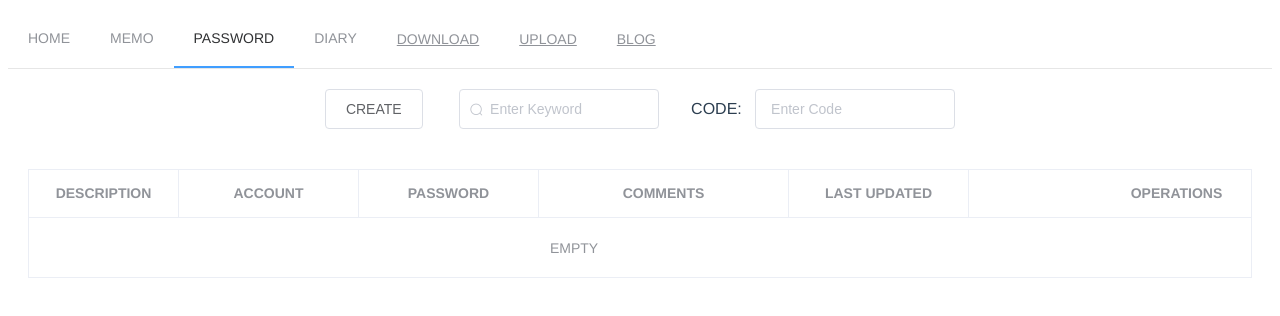
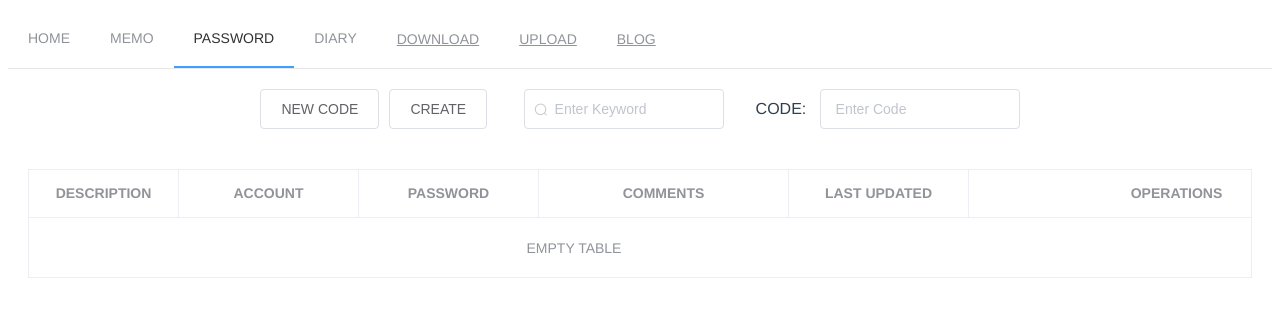
Before and after one commit to Shaneue/shane-fe, a Vue app: page /#/password in a window 1280 px wide. Shown: the top 316 px of the page. Built offline with nearby package versions, Linux system fonts and the light colour scheme.

Commit message:
codeModify and code opti

```diff
--- a/src/components/Memo.vue
+++ b/src/components/Memo.vue
@@ -11,6 +11,7 @@
         :props="defaultProps"
         highlight-current
         ref="tree"
+        empty-text="EMPTY LIST"
       ></el-tree>
     </el-aside>
     <el-main>
--- a/src/components/Password.vue
+++ b/src/components/Password.vue
@@ -1,6 +1,7 @@
 <template>
   <el-container class="password">
     <el-header>
+      <el-button @click="newCode">NEW CODE</el-button>
       <el-button @click="newPassword">CREATE</el-button>&#8195;&#8195;
       <el-input
         class="input_fixed"
@@ -73,7 +74,13 @@
           <el-button type="primary" @click.prevent="submitForm('form')">YES</el-button>
         </span>
       </el-dialog>
-      <el-table :data="tableData" empty-text="EMPTY" style="width: 100%" border max-height="500">
+      <el-table
+        :data="tableData"
+        empty-text="EMPTY TABLE"
+        style="width: 100%"
+        border
+        max-height="500"
+      >
         <el-table-column align="center" fixed prop="w" label="DESCRIPTION" width="150"></el-table-column>
         <el-table-column align="center" prop="a" label="ACCOUNT" width="180"></el-table-column>
         <el-table-column align="center" prop="p" label="PASSWORD" width="180"></el-table-column>
@@ -257,6 +264,36 @@ export default {
       this.dialogTitle = 'NEW PASSWORD'
       this.dialogVisible = true
     },
+    newCode() {
+      if (!this.checkCode()) {
+        return
+      }
+      this.$prompt('PLEASE REMEMBER THIS CODE', 'PROMPT', {
+        confirmButtonText: 'YES',
+        cancelButtonText: 'CANCELL',
+        type: 'warning'
+      }).then(({ value }) => {
+        this.$axios({
+          method: 'post',
+          url: 'codeModify',
+          data: {
+            oldCode: this.code,
+            newCode: value
+          }
+        }).then(response => {
+          if (response.data.status === 0) {
+            this.$global.info('SUCCESS')
+            this.tableData = []
+          } else {
+            this.$global.error(response.data.message)
+          }
+        }).catch((error) => {
+          this.$global.error(error)
+        })
+      }).catch(() => {
+        this.$global.info('CANCELL')
+      })
+    },
     edit(row) {
       this.form.id = row.k
       this.form.where = row.w
```
